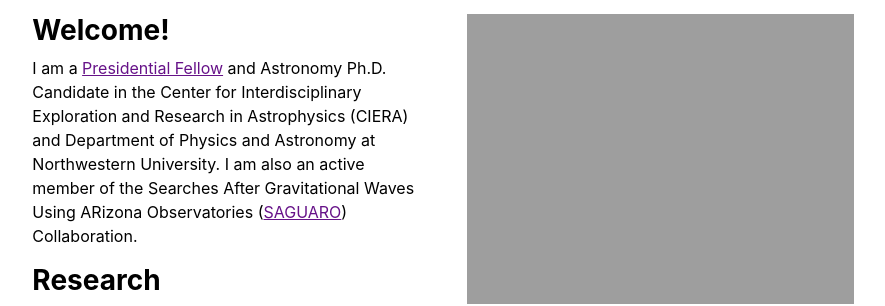
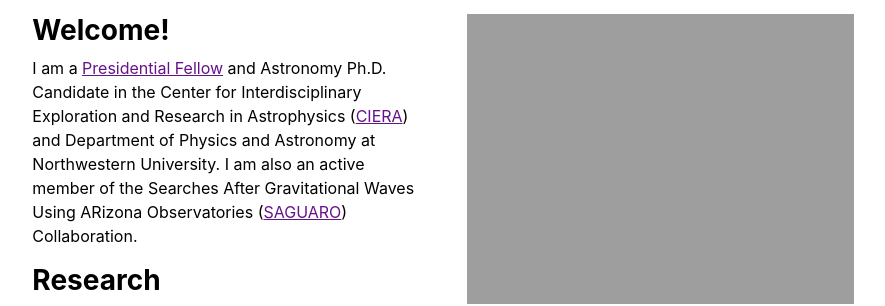
Before and after one commit to jrastinejad/jrastinejad.github.io, a Jekyll site: the page built from index.md, in a window 1280 px wide. Shown: the part 159-465 px from the top of the page, without its empty margins (197-1082 px from the left). Built offline with Jekyll 4.4.1, drawn with Linux system fonts in a browser that asks for light colours.

Commit message:
update picture layout

```diff
--- a/_layouts/home.html
+++ b/_layouts/home.html
@@ -5,7 +5,8 @@ layout: default
 <div class="row g-5 mb-5">
   <div class="col-md-6">
     <h3 class="fw-bold">Welcome!</h3>
-    <p>I am a <a href="https://www.tgs.northwestern.edu/funding/fellowships-and-grants/internal-fellowships-grants/presidential-fellowship-winners/fellowship-winners.html">Presidential Fellow</a> and Astronomy Ph.D. Candidate in the Center for Interdisciplinary Exploration and Research in Astrophysics (CIERA) and Department of Physics and Astronomy at Northwestern University.
+    <p>I am a <a href="https://www.tgs.northwestern.edu/funding/fellowships-and-grants/internal-fellowships-grants/presidential-fellowship-winners/fellowship-winners.html">Presidential Fellow</a> and Astronomy Ph.D. Candidate in the
+      Center for Interdisciplinary Exploration and Research in Astrophysics (<a href="https://ciera.northwestern.edu">CIERA</a>) and Department of Physics and Astronomy at Northwestern University.
       I am also an active member of the Searches After Gravitational Waves Using ARizona Observatories (<a href="https://saguaro-mma.github.io">SAGUARO</a>) Collaboration.</p>
     <h3 class="fw-bold">Research</h3>
     <p>I leverage rapid-response observations from premiere telescopes (like Gemini-North Observatory, pictured here!) to study the astrophysical origins of the heavy elements, including silver and gold. My research aims to answer questions such as:
--- a/_layouts/people.html
+++ b/_layouts/people.html
@@ -2,7 +2,7 @@
 layout: default
 ---
 
-<img src="{{ site.github.url }}/assets/img/landscape.jpg" alt="Mauna Kea landscape">
+<img src="{{ site.github.url }}/assets/img/landscape.jpg" alt="Mauna Kea landscape" width="80%">
 
 <h3 class="fw-bold border-bottom pb-3 mb-5">About</h3>
 
```
